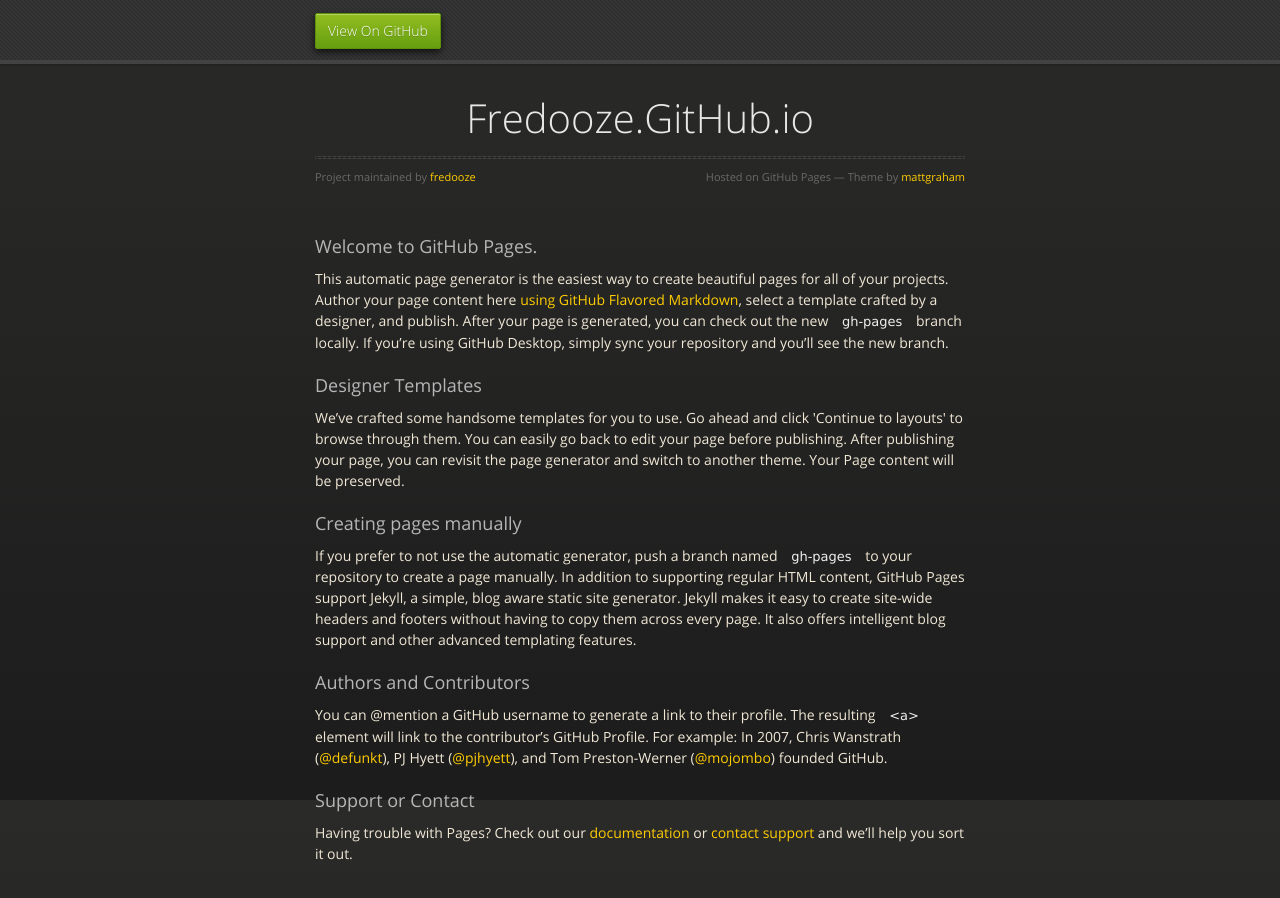
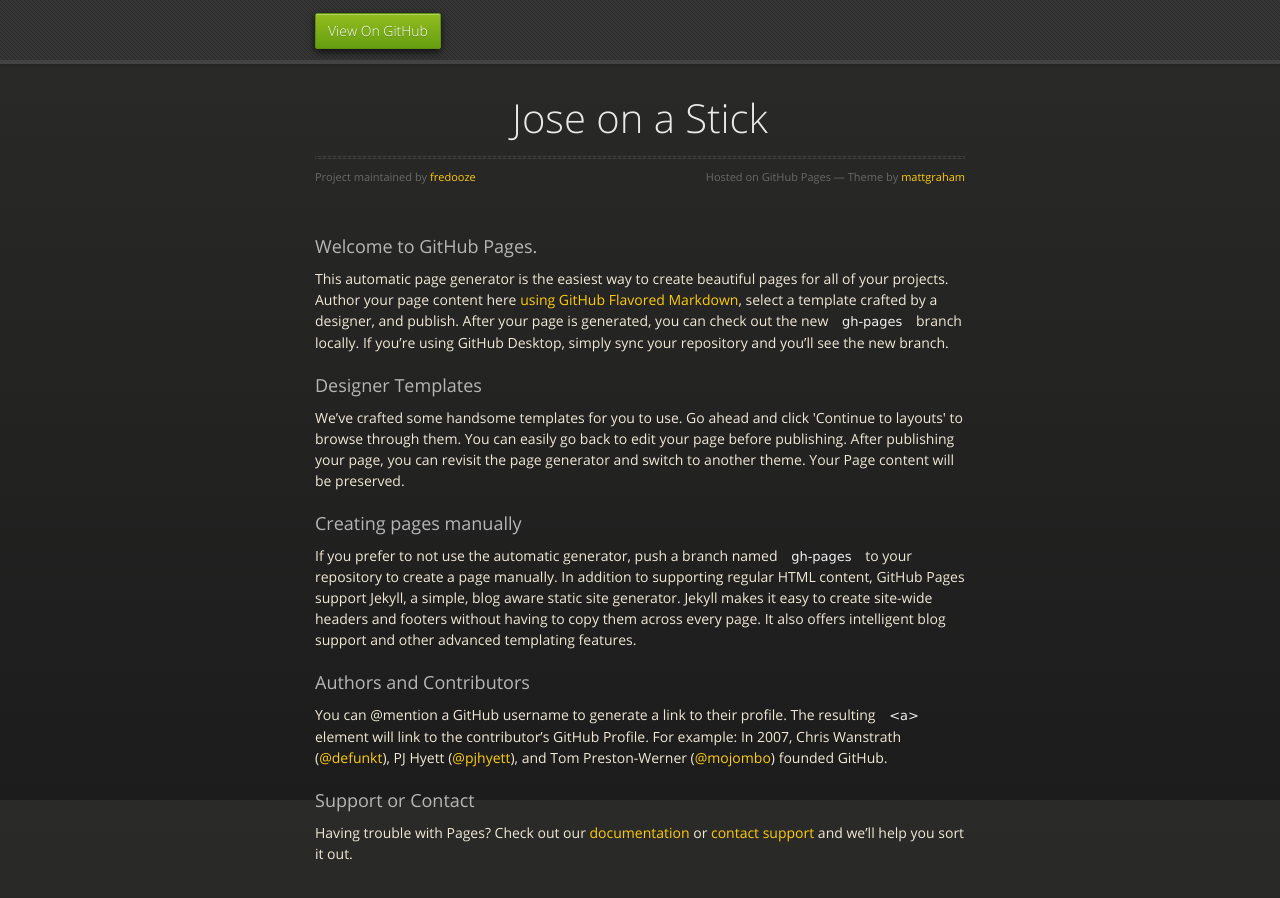
Before and after one commit to fredooze/fredooze.github.io, a plain HTML site: page index.html in a window 1280 px wide. Drawn offline with nearby package versions, Linux system fonts and the light colour scheme.

Commit message:
Added a friendlier title

```diff
--- a/index.html
+++ b/index.html
@@ -28,7 +28,7 @@
 
       <section>
         <div id="title">
-          <h1>Fredooze.GitHub.io</h1>
+          <h1>Jose on a Stick</h1>
           <p></p>
           <hr>
           <span class="credits left">Project maintained by <a href="https://github.com/fredooze">fredooze</a></span>
```
